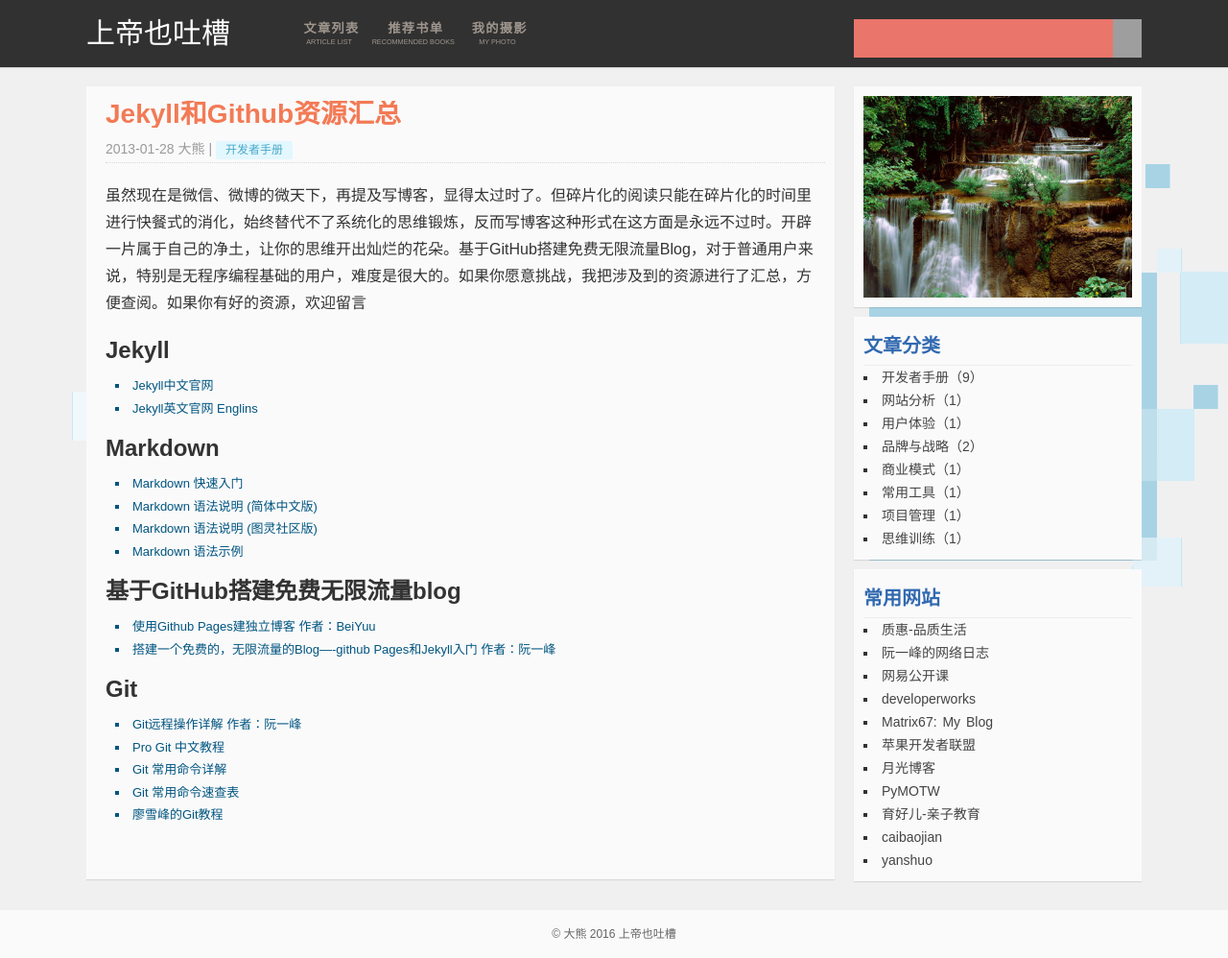
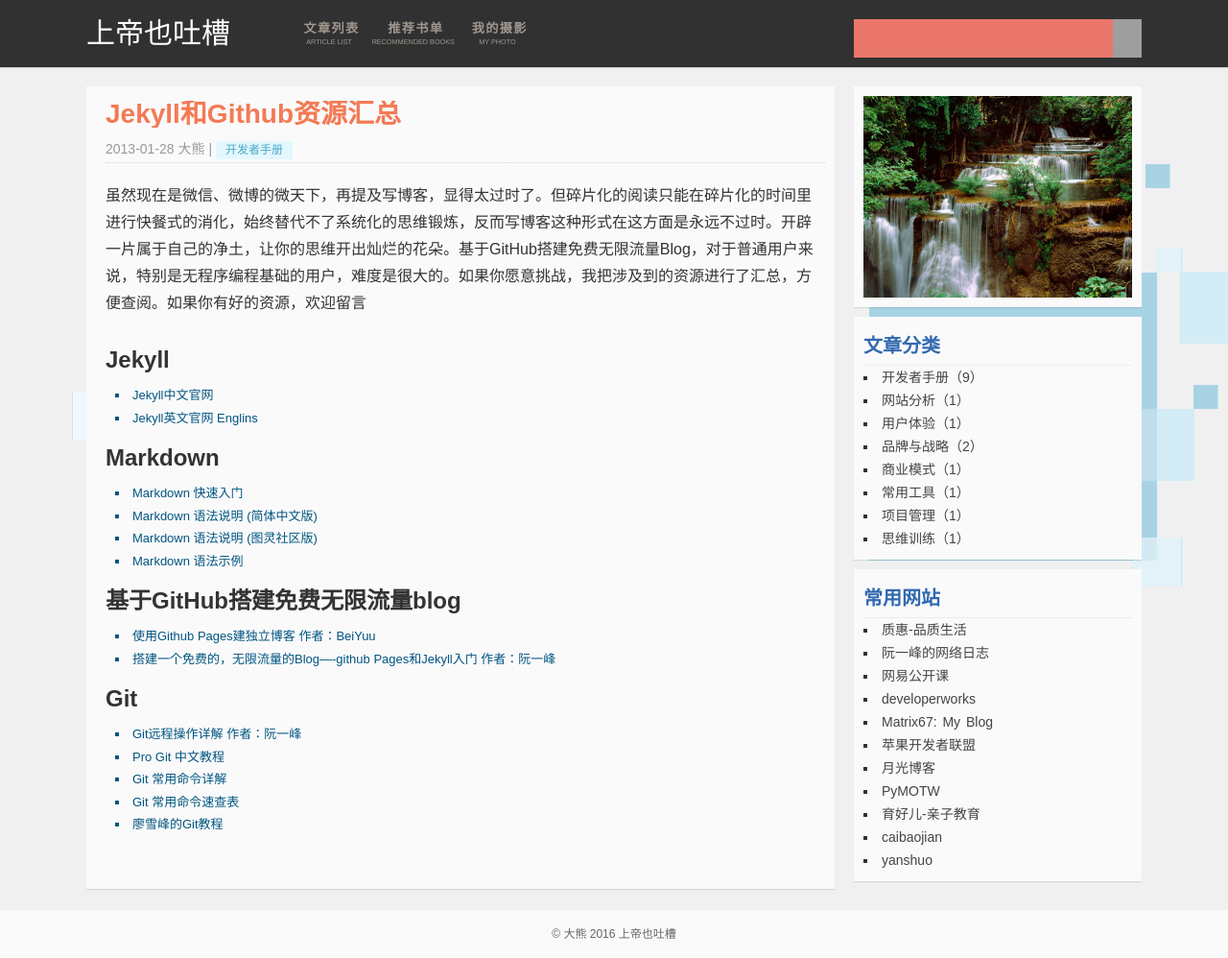
Before and after one commit to godtoo/godtoo.github.com, a Jekyll site: the page built from _posts/2013-01-28-github-and-jekyll-resources.md, in a window 1280 px wide. Shown: the whole page at 96% size. Built offline with Jekyll 4.4.1, drawn with Linux system fonts in a browser that asks for light colours; nearby versions of some CDN libraries; comment, search, counter and statistics services are not loaded.

Commit message:
change css

```diff
--- a/css/common.css
+++ b/css/common.css
@@ -204,7 +204,7 @@ font-weight: bold;
     font-size: 16px;
     line-height: 28px;
     color: #333;
-    margin: 20px 0px 20px 0px;
+    margin: 10px 0px 30px 0px;
 
     margin-top: 0px;
     /*margin-bottom: 1.8em;*/
```
